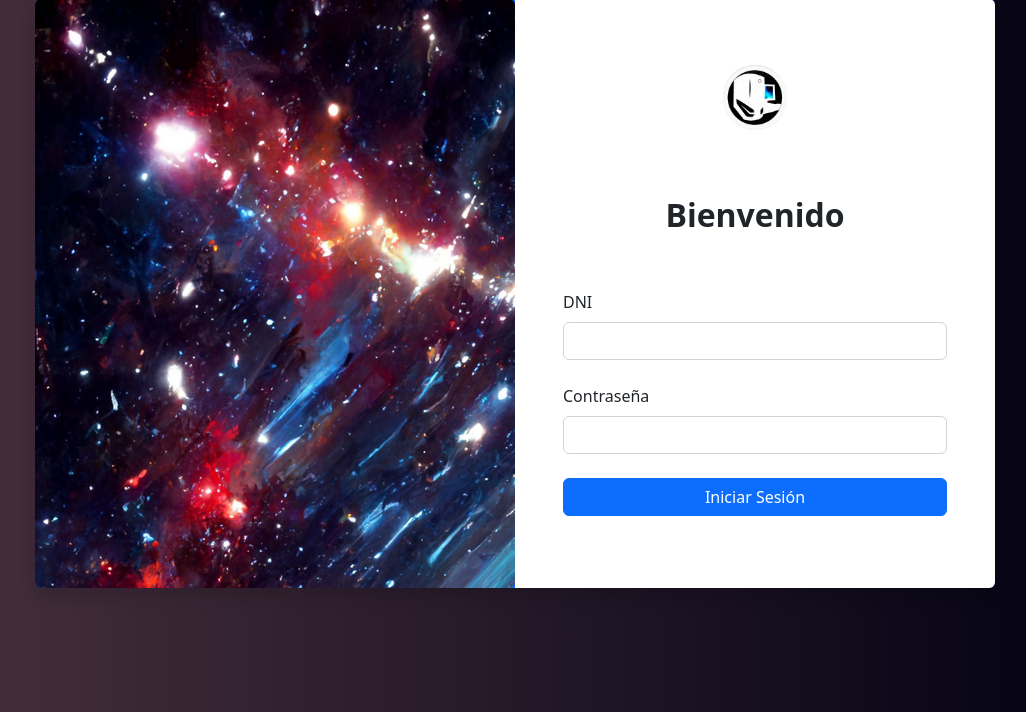
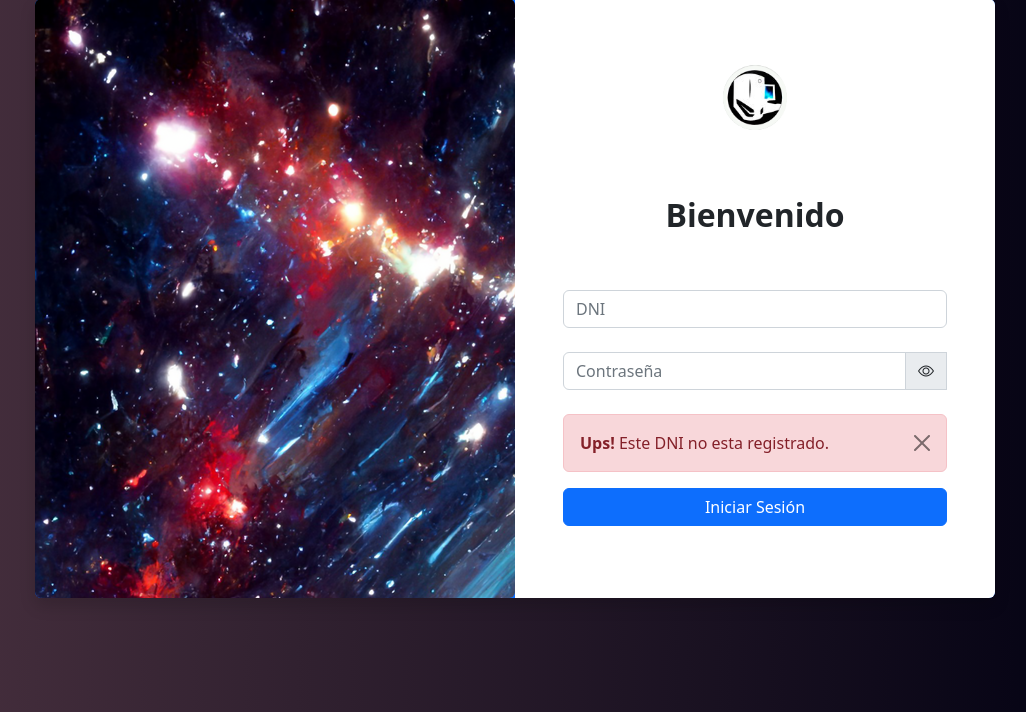
Before and after one commit to Fraloox/mesaWeb, a PHP site: page /index.php?mensaje=noUsuario in a window 1280 px wide. Shown: the part 49-761 px from the top of the page, without its empty margins (125-1151 px from the left). Run offline with PHP 8.4, Linux system fonts and the light colour scheme; some libraries are stand-ins or nearby versions.

Commit message:
falta controlar los formularios

```diff
--- a/css/style-Home.css
+++ b/css/style-Home.css
@@ -69,3 +69,7 @@ main{
     margin-bottom: 16px;
     display: none;
 }
+
+.pointer{
+    cursor: pointer;
+}
--- a/css/style-Login.css
+++ b/css/style-Login.css
@@ -9,14 +9,6 @@ body{
     background-repeat: no-repeat;
 }
 
-#error-alert{
-    text-align: center!important;
-    color: #842029;
-    background-color: #F8D7DA;
-    border-color: #f5c2c7!important;
-    border: 1px solid;
-    padding: 16px;
-    border-radius: 0.375rem;
-    margin-bottom: 16px;
-    display: none;
+.pointer{
+    cursor: pointer;
 }
--- a/editarPorceso.php
+++ b/editarPorceso.php
@@ -1,6 +1,4 @@
 <?php
-
-print_r($_POST);
 
 if(!isset($_POST['id'])){
     header('Location: home.php?mensaje=error');
--- /dev/null
+++ b/funciones/funciones-index.js
@@ -0,0 +1,35 @@
+function vista_form(){//es para la visibilidad de la contraseña
+
+    let pass = document.getElementById('txtContrasena');
+    let ver = document.getElementById('ver');
+    let ocultar = document.getElementById('ocultar');
+
+    if(pass.type === 'password'){
+
+        pass.type = 'text';
+        ver.style.display = 'none';
+        ocultar.style.display = 'block';
+
+    }else{
+
+        pass.type = 'password';
+        ver.style.display = 'block';
+        ocultar.style.display = 'none';
+
+    }
+
+}
+
+function Numeros(string){//Solo numeros
+    var out = '';
+    var filtro = '1234567890';//Caracteres validos
+
+    //Recorrer el texto y verificar si el caracter se encuentra en la lista de validos
+    for (var i=0; i<string.length; i++)
+       if (filtro.indexOf(string.charAt(i)) != -1)
+             //Se añaden a la salida los caracteres validos
+	     out += string.charAt(i);
+
+    //Retornar valor filtrado
+    return out;
+}
--- a/funciones/funciones-login.js
+++ /dev/null
@@ -1,13 +0,0 @@
-function mostrarError(mensaje){
-
-  document.getElementById('error-alert').textContent = mensaje;
-
-  document.getElementById('error-alert').style.display = 'block';
-
-}
-
-function ocultarError(){
-
-  document.getElementById('error-alert').style.display = 'none';
-
-}
--- a/index.php
+++ b/index.php
@@ -7,6 +7,7 @@
 
     <!-- Bootstrap 5 CSS-->
     <link href="libs/bootstrap/css/bootstrap.min.css" rel="stylesheet"/>
+    <link href="https://cdn.jsdelivr.net/npm/bootstrap-icons@1.9.1/font/bootstrap-icons.css" rel="stylesheet" />
 
     <!-- CSS -->
     <link href="css/style-Login.css" rel="stylesheet">
@@ -35,14 +36,15 @@
                 <form action="validar.php" method="post" class="needs-validation mb-4">
 
                   <div class="mb-4"> <!-- ESTE ES EL IMPUT DNI -->
-                    <label for="dni" class="form-label">DNI</label>
 
                     <input type="text"
                       class="form-control"
-                      name="dni"
-                      id="dni"
+                      name="txtDni"
+                      placeholder="DNI"
+                      id="txtDni"
                       pattern="[0-9]+"
                       maxlength="8" minlenght="8"
+                      onkeyup="this.value=Numeros(this.value)"
                       required>
 
                     <div class= "invalid-feedback">
@@ -50,32 +52,55 @@
                     </div>
                   </div>
 
-                  <div class="mb-4"> <!-- ESTE ES EL IMPUT CONTRASEÑA -->
-                    <label for="password" class="form-label">Contraseña</label>
+                  <div class="mb-4 input-group w-100"> <!-- ESTE ES EL IMPUT CONTRASEÑA -->
 
                     <input type="password"
                     class="form-control"
-                    name="contrasena"
-                    id="contrasena"
+                    name="txtContrasena"
+                    placeholder="Contraseña"
+                    id="txtContrasena"
                     maxlength="20" minlenght="5"
                     required>
+
+                    <span class="input-group-text pointer" onclick="vista_form();">
+                      <i class="bi bi-eye" id="ver"></i>
+                      <i class="bi bi-eye-slash" id="ocultar" style="display:none;"></i>
+                    </span>
 
                     <div class= "invalid-feedback">
                       Complete el campo
                     </div>
                   </div>
-                  <!-- <div class="mb-4 form-check">
-                    <input type="checkbox" name="connected" class="form-check-input" id="">
-                    <label for="connected" class="form-check-label">Mantenerme conectado</label>
-                  </div> -->
 
+                  <?php
 
-                  <!-- <div class="alert alert-danger text-center" >
-                      La contraseña es incorrecta
-                  </div> -->
-                  <div id="error-alert"> <!-- Esta es la alerta de error -->
-                    Mensaje de error
-                  </div>
+                    if(isset($_GET['mensaje']) and $_GET['mensaje'] == 'errorContraseña'){
+
+                  ?>
+
+                      <div class="alert alert-danger alert-dismissible fade show" role="alert">
+                        <strong>Ups!</strong> La contraseña no es la correcta.
+                        <button type="button" class="btn-close" data-bs-dismiss="alert" aria-label="Close"></button>
+                      </div>
+
+                  <?php
+
+                    }
+
+                    if(isset($_GET['mensaje']) and $_GET['mensaje'] == 'noUsuario'){
+
+                  ?>
+
+                      <div class="alert alert-danger alert-dismissible fade show" role="alert">
+                        <strong>Ups!</strong> Este DNI no esta registrado.
+                        <button type="button" class="btn-close" data-bs-dismiss="alert" aria-label="Close"></button>
+                      </div>
+
+                  <?php
+
+                    }
+
+                  ?>
 
                   <div class="d-grid" > <!-- Botón de iniciar sesion -->
                     <button type="submit"
@@ -133,7 +158,7 @@
 
     <!-- Scripts-->
     <script src="libs/bootstrap/js/bootstrap.bundle.min.js"></script>
-    <script type="text/javascript" src="funciones/funciones-login.js"> </script>
+    <script src="funciones/funciones-index.js"></script>
 
     <!-- JQuery -->
     <script src="https://code.jquery.com/jquery-3.6.1.js" integrity="sha256-3zlB5s2uwoUzrXK3BT7AX3FyvojsraNFxCc2vC/7pNI=" crossorigin="anonymous"></script>
```
Also changed, not shown: home.php (+33 -12 lines), validar.php (+7 -6 lines).
